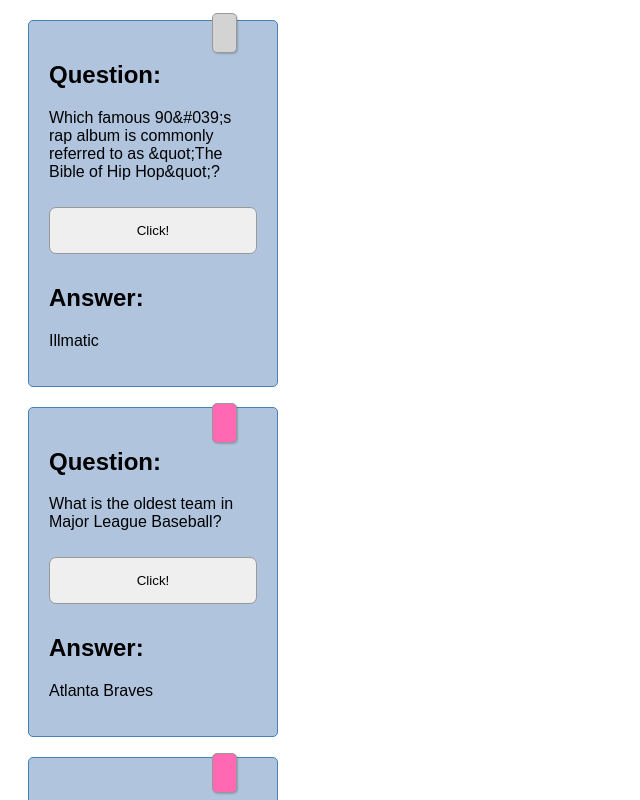
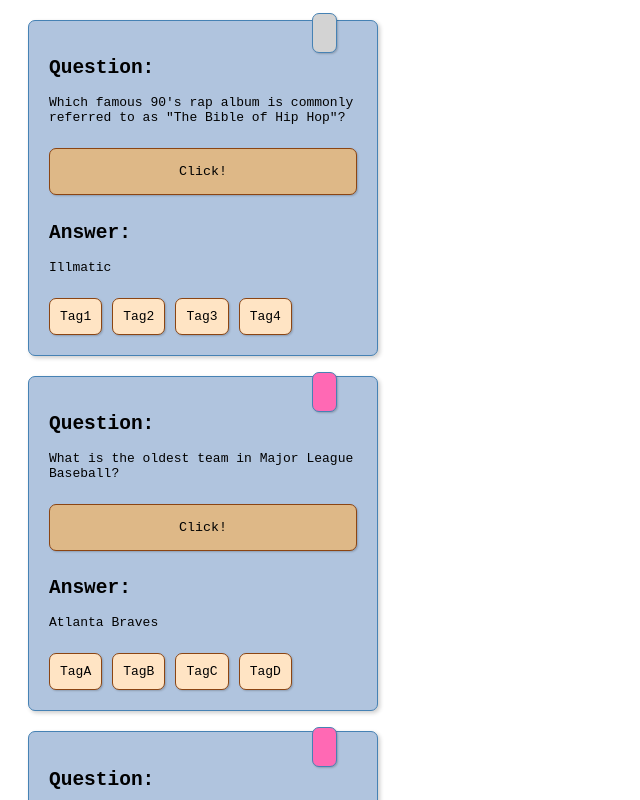
Before and after one commit to christofjens/react-playground, a React (Vite) app: page / in a window 1280 px wide. Shown: the top 800 px of the page, without its empty margins (0-640 px from the left). Built offline with nearby package versions, Linux system fonts and the light colour scheme.

Commit message:
Add array, hidden answers and tags

```diff
--- a/src/App.jsx
+++ b/src/App.jsx
@@ -4,10 +4,11 @@
 const cards = [
   {
     question:
-      'Which famous 90&#039;s rap album is commonly referred to as &quot;The Bible of Hip Hop&quot;?',
+      'Which famous 90\'s rap album is commonly referred to as "The Bible of Hip Hop"?',
     answer: 'Illmatic',
     isBookmarked: false,
     isAnswerVisible: false,
+    tags: ['Tag1', 'Tag2', 'Tag3', 'Tag4'],
     id: 1,
   },
   {
@@ -15,22 +16,24 @@
     answer: 'Atlanta Braves',
     isBookmarked: true,
     isAnswerVisible: false,
+    tags: ['TagA', 'TagB', 'TagC', 'TagD'],
     id: 2,
   },
   {
-    question:
-      'In flight systems, what does the initialism &quot;TCAS&quot; stand for?',
+    question: 'In flight systems, what does the initialism "TCAS" stand for?',
     answer: 'Traffic Collision Avoidance System',
     isBookmarked: true,
     isAnswerVisible: false,
+    tags: ['Tag1a', 'Tag2b', 'Tag3c', 'Tag4d', 'Tag4e'],
     id: 3,
   },
   {
     question:
-      'In ancient Greece, if your job were a &quot;hippeus&quot; which of these would you own?',
+      'In ancient Greece, if your job were a "hippeus" which of these would you own?',
     answer: 'Horse',
     isBookmarked: false,
     isAnswerVisible: true,
+    tags: ['TagOne', 'TagTwo', 'TagThree', 'TagFour'],
     id: 4,
   },
   {
@@ -38,6 +41,7 @@
     answer: 'Natural History Museum',
     isBookmarked: false,
     isAnswerVisible: true,
+    tags: ['Tagtag', 'Tagtagtag', 'Tag', 'Tagtagtagtag'],
     id: 5,
   },
 ]
@@ -45,15 +49,18 @@
 export default () => {
   return (
     <div className="App">
-      {cards.map(({ id, question, answer, isBookmarked, isAnswerVisible }) => (
+      {cards.map(
+        ({ id, question, answer, isBookmarked, isAnswerVisible, tags }) => (
           <Card
             key={id}
             question={question}
             answer={answer}
             isBookmarked={isBookmarked}
             isAnswerVisible={isAnswerVisible}
+            tags={tags}
           />
-      ))}
+        )
+      )}
     </div>
   )
 }
--- a/src/Card.css
+++ b/src/Card.css
@@ -1,10 +1,11 @@
 .Card {
-  width: 250px;
+  width: 350px;
   padding: 20px;
   margin: 20px;
   background-color: lightsteelblue;
-  border: 1px, steelblue solid;
-  border-radius: 5px;
+  border: 1px steelblue solid;
+  border-radius: 7px;
+  box-shadow: 2px 2px 4px rgba(0, 0, 0, 0.2);
   position: relative;
 }
 
@@ -15,8 +16,8 @@
   width: 25px;
   height: 40px;
   background-color: lightgrey;
-  border: 0.5px #999 solid;
-  border-radius: 5px;
+  border: 1px steelblue solid;
+  border-radius: 7px;
   box-shadow: 1px 1px 2px rgba(0, 0, 0, 0.2);
 }
 
@@ -30,11 +31,14 @@
 }
 
 .Card__button {
+  font-family: monospace;
   width: 100%;
   padding: 15px;
   margin: 10px 0;
-  border: 1px solid #999;
+  background-color: burlywood;
+  border: 1px solid saddlebrown;
   border-radius: 7px;
+  box-shadow: 1px 1px 2px rgba(0, 0, 0, 0.2);
 }
 
 .Card__answer {
@@ -44,3 +48,12 @@
 .Card__answer.visible {
   display: block;
 }
+
+.Card__tags > li {
+  padding: 10px;
+  margin: 10px 10px 0 0;
+  background-color: bisque;
+  border: 1px solid saddlebrown;
+  border-radius: 7px;
+  box-shadow: 1px 1px 2px rgba(0, 0, 0, 0.2);
+}
--- a/src/Card.jsx
+++ b/src/Card.jsx
@@ -7,6 +7,7 @@
   answer,
   isBookmarked,
   isAnswerVisible,
+  tags,
 }) {
   return (
     <section className="Card">
@@ -21,6 +22,11 @@
       <p className={isAnswerVisible ? 'Card__answer' : 'Card__answer visible'}>
         {answer}
       </p>
+      <ul className="Card__tags">
+        {tags.map(tag => (
+          <li key={tag}>{tag}</li>
+        ))}
+      </ul>
     </section>
   )
 }
--- a/src/_global.css
+++ b/src/_global.css
@@ -3,5 +3,13 @@
 }
 
 body {
-  font-family: sans-serif;
+  font-family: monospace;
 }
+
+ul {
+  margin: 0;
+  padding: 0;
+  list-style: none;
+  display: flex;
+  flex-wrap: wrap;
+}
```
Lines whose indentation alone changed are shown as unchanged.
